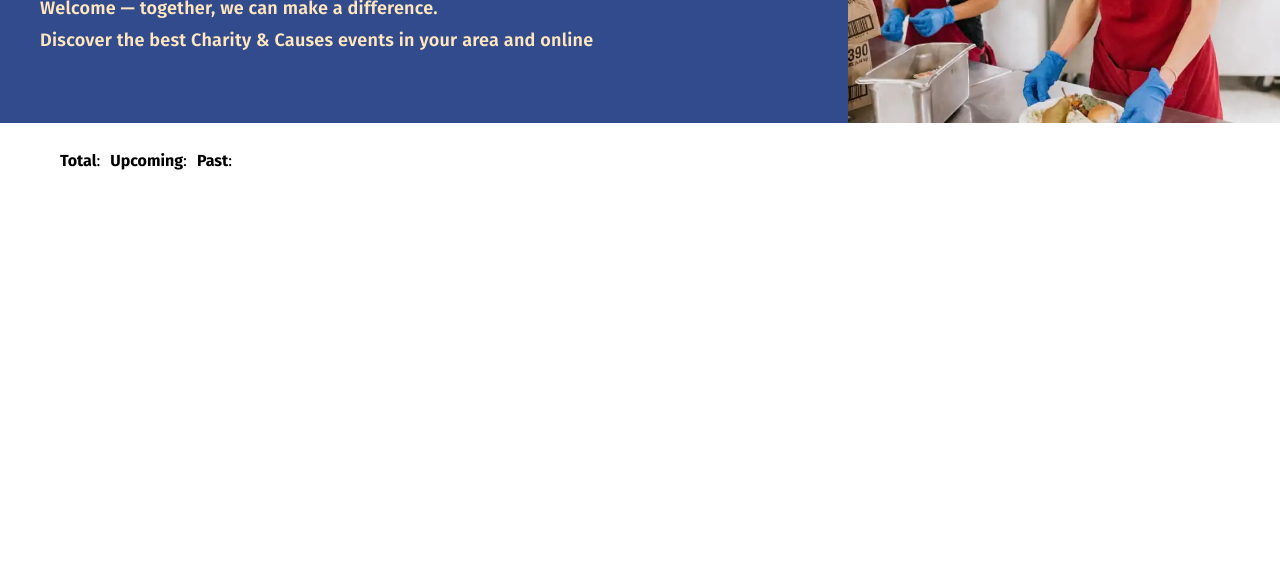
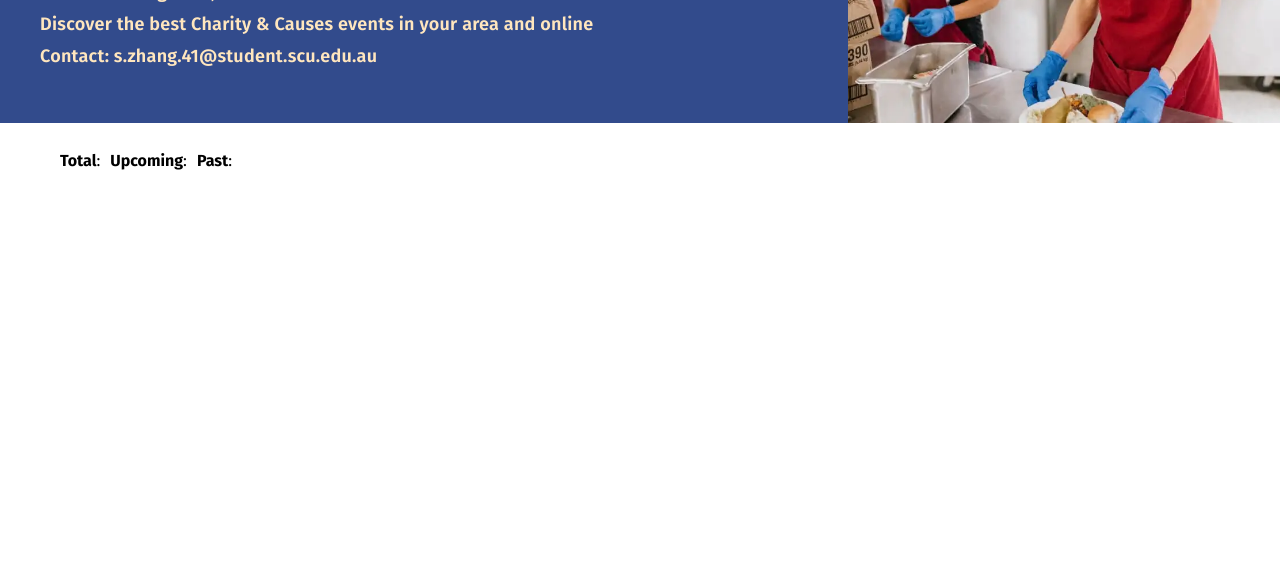
Before and after one commit to SuyaZhang32/PROG2002-Assessment2, a website: page public/index.html in a window 1280 px wide. Shown: the part 225-800 px from the top of the page. Drawn offline with Linux system fonts and the light colour scheme; no server answers.

Commit message:
Add files via upload

```diff
--- a/public/index.html
+++ b/public/index.html
@@ -1,5 +1,6 @@
 <!DOCTYPE html>
 <html lang="en">
+
 <head>
   <meta charset="UTF-8" />
   <meta name="viewport" content="width=device-width, initial-scale=1" />
@@ -7,8 +8,11 @@
   <link rel="stylesheet" href="styles.css">
   <link rel="preconnect" href="https://fonts.googleapis.com">
   <link rel="preconnect" href="https://fonts.gstatic.com" crossorigin>
-    <link href="https://fonts.googleapis.com/css2?family=Fira+Sans:ital,wght@0,100;0,200;0,300;0,400;0,500;0,600;0,700;0,800;0,900;1,100;1,200;1,300;1,400;1,500;1,600;1,700;1,800;1,900&display=swap" rel="stylesheet">
+  <link
+    href="https://fonts.googleapis.com/css2?family=Fira+Sans:ital,wght@0,100;0,200;0,300;0,400;0,500;0,600;0,700;0,800;0,900;1,100;1,200;1,300;1,400;1,500;1,600;1,700;1,800;1,900&display=swap"
+    rel="stylesheet">
 </head>
+
 <body>
 
   <header class="header">
@@ -29,6 +33,7 @@
           <div class="title">Charity & Causes events</div>
           <div class="sub-title">Welcome — together, we can make a difference.</div>
           <div class="sub-title">Discover the best Charity & Causes events in your area and online</div>
+          <div class="sub-title">Contact: s.zhang.41@student.scu.edu.au</div>
         </div>
         <img class="charity-img" src="./images/charity_and_causes.webp" alt="Charity And Causes" />
       </div>
@@ -44,7 +49,7 @@
   </main>
 
   <script>
-  function createCard(ev){
+    function createCard(ev) {
       // create card
       const card = document.createElement('article');
       card.className = 'card';
@@ -123,4 +128,5 @@
       })
   </script>
 </body>
+
 </html>
```
Lines whose indentation alone changed are shown as unchanged.
